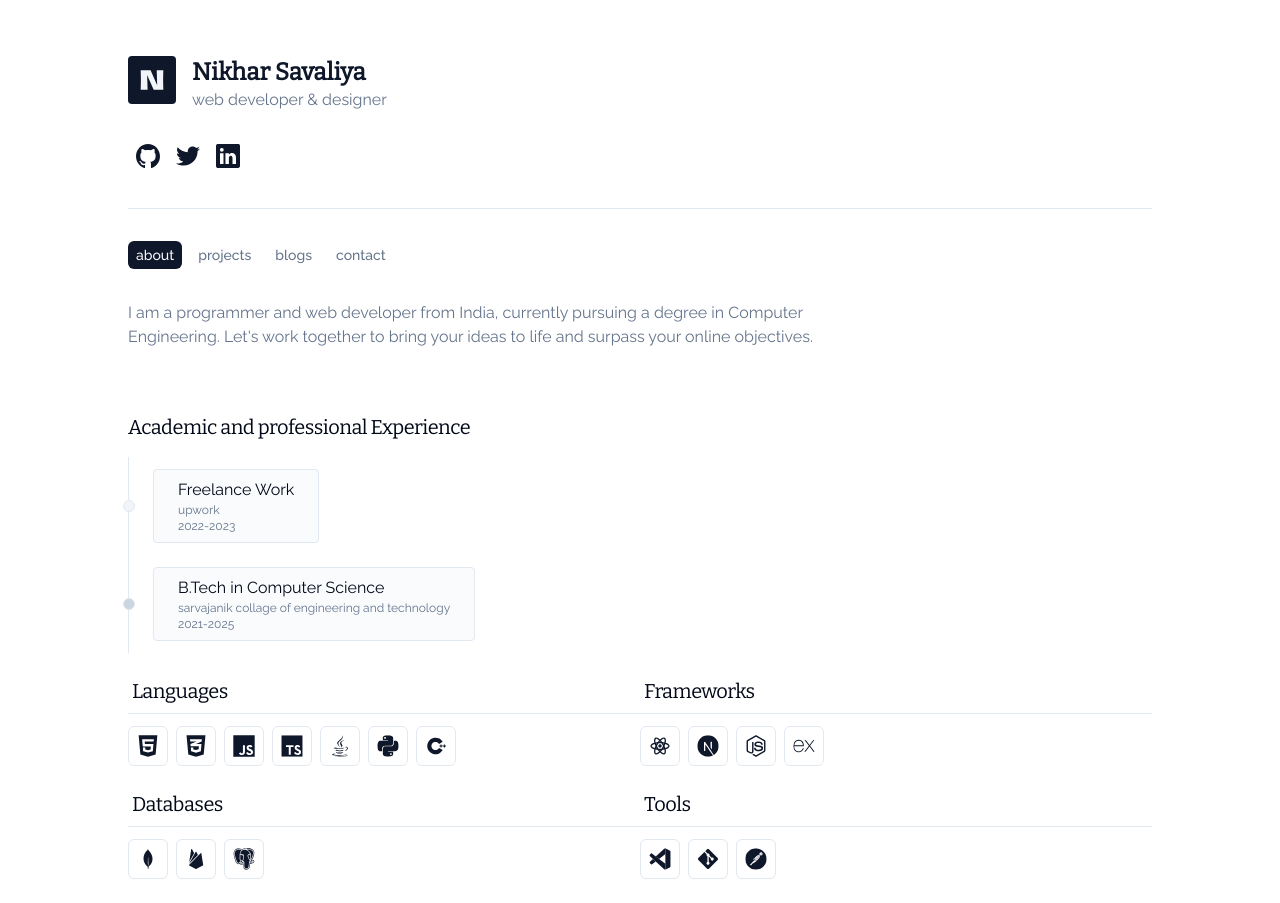
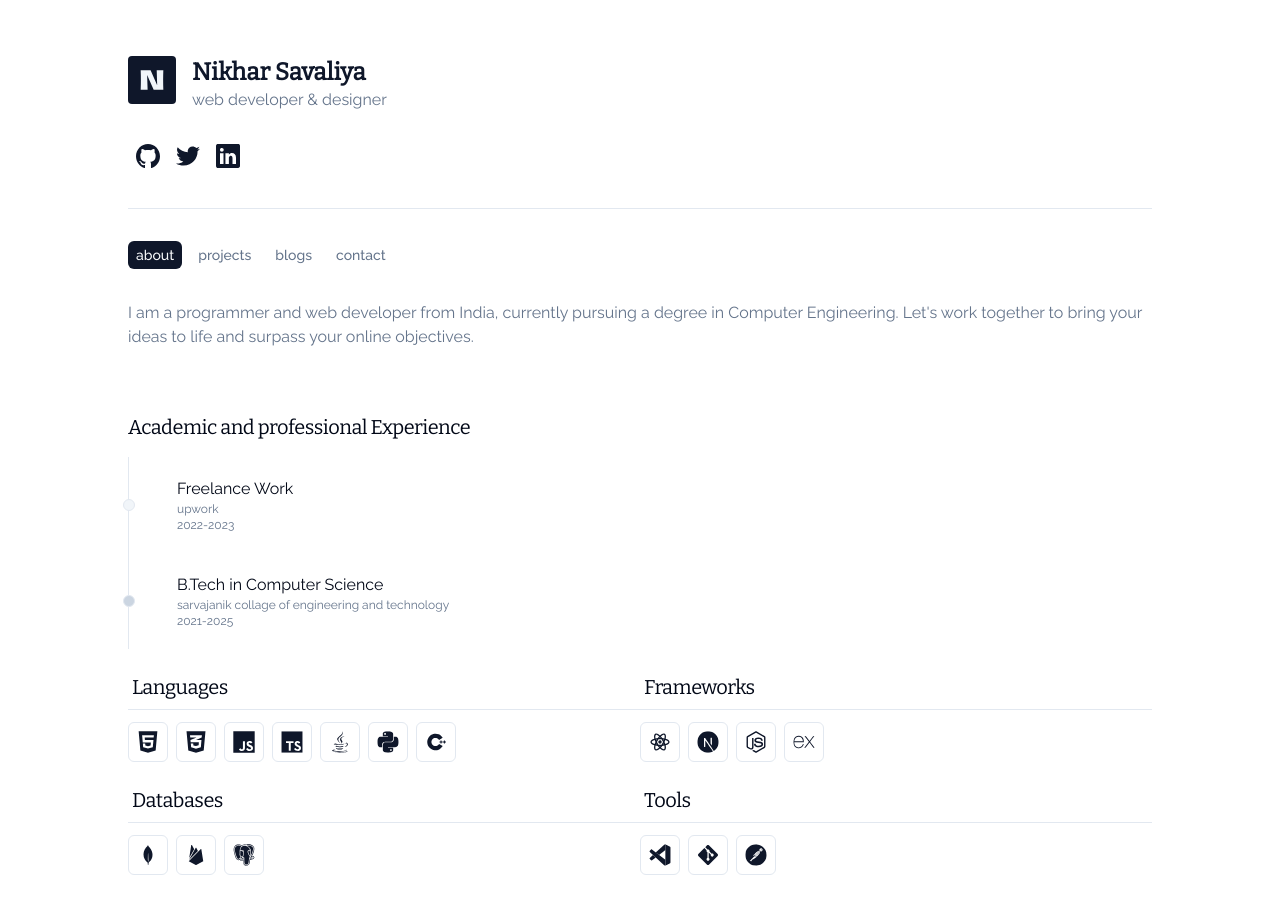
Before and after one commit to Nikhar-savaliya/portfolio, a Next.js app: page / in a window 1280 px wide. Built offline with nearby package versions, Linux system fonts and the light colour scheme.

Commit message:
fix some css

```diff
--- a/src/app/contact/page.tsx
+++ b/src/app/contact/page.tsx
@@ -18,12 +18,12 @@
     >
       <Badge
         variant="default"
-        className="flex items-center gap-x-1.5 bg-emerald-800 dark:bg-emerald-300 text-emerald-200 dark:text-emerald-800"
+        className="flex items-center rounded-full gap-x-1.5 bg-emerald-800 text-emerald-200 hover:bg-emerald-800 hover:text-emerald-200"
       >
         <p>Open for full-time jobs or freelance</p>
       </Badge>
 
-      <p className="font-serif tracking-tight text-3xl md:text-4xl max-w-lg text-center text-foreground">
+      <p className="font-serif text-3xl md:text-4xl max-w-xl font-bold text-center text-foreground">
         Feel free to contact me anytime!
       </p>
       <p className="max-w-md text-xs md:text-sm pt-1 pb-6 text-center tracking-wide text-muted-foreground">
--- a/src/app/layout.tsx
+++ b/src/app/layout.tsx
@@ -14,8 +14,8 @@
 });
 
 export const metadata: Metadata = {
-  title: "Create Next App",
-  description: "Generated by create next app",
+  title: "Nikhar Savaliya",
+  description: "Web Designer & Developer",
 };
 
 export default function RootLayout({
--- a/src/app/page.tsx
+++ b/src/app/page.tsx
@@ -12,7 +12,7 @@
       animate={{ y: 0, opacity: 1 }}
       transition={{ type: "spring", stiffness: 200, delay: 0.15 }}
     >
-      <p className="text-muted-foreground text-balance">
+      <p className="text-muted-foreground">
         I am a programmer and web developer from India, currently pursuing a
         degree in Computer Engineering. Let's work together to bring your ideas
         to life and surpass your online objectives.
--- a/src/components/Experience.tsx
+++ b/src/components/Experience.tsx
@@ -18,7 +18,7 @@
         Academic and professional Experience
       </p>
       <ul className="relative flex items-center space-x-2 pr-12 p-6 py-3 bg-card border-l">
-        <li className="text-sm  border bg-muted/40 px-6 py-2 rounded">
+        <li className="text-sm px-6 py-2 rounded">
           <span className="w-3 h-3 bg-muted border absolute left-0 top-1/2 -translate-y-1/2 -translate-x-1/2 rounded-full"></span>
           <p className="text-base text-card-foreground">Freelance Work</p>
           <p className="text-xs text-muted-foreground">
@@ -34,7 +34,7 @@
         </li>
       </ul>
       <ul className="relative flex items-center space-x-2 w-fit md:pr-12 p-6 py-3 bg-card border-l">
-        <li className="text-sm border bg-muted/40 px-6 py-2 rounded">
+        <li className="text-sm px-6 py-2 rounded">
           <span className="w-3 h-3 bg-slate-300  border absolute left-0 top-1/2 -translate-y-1/2 -translate-x-1/2 rounded-full"></span>
           <p className="text-base text-card-foreground">
             B.Tech in Computer Science
```
